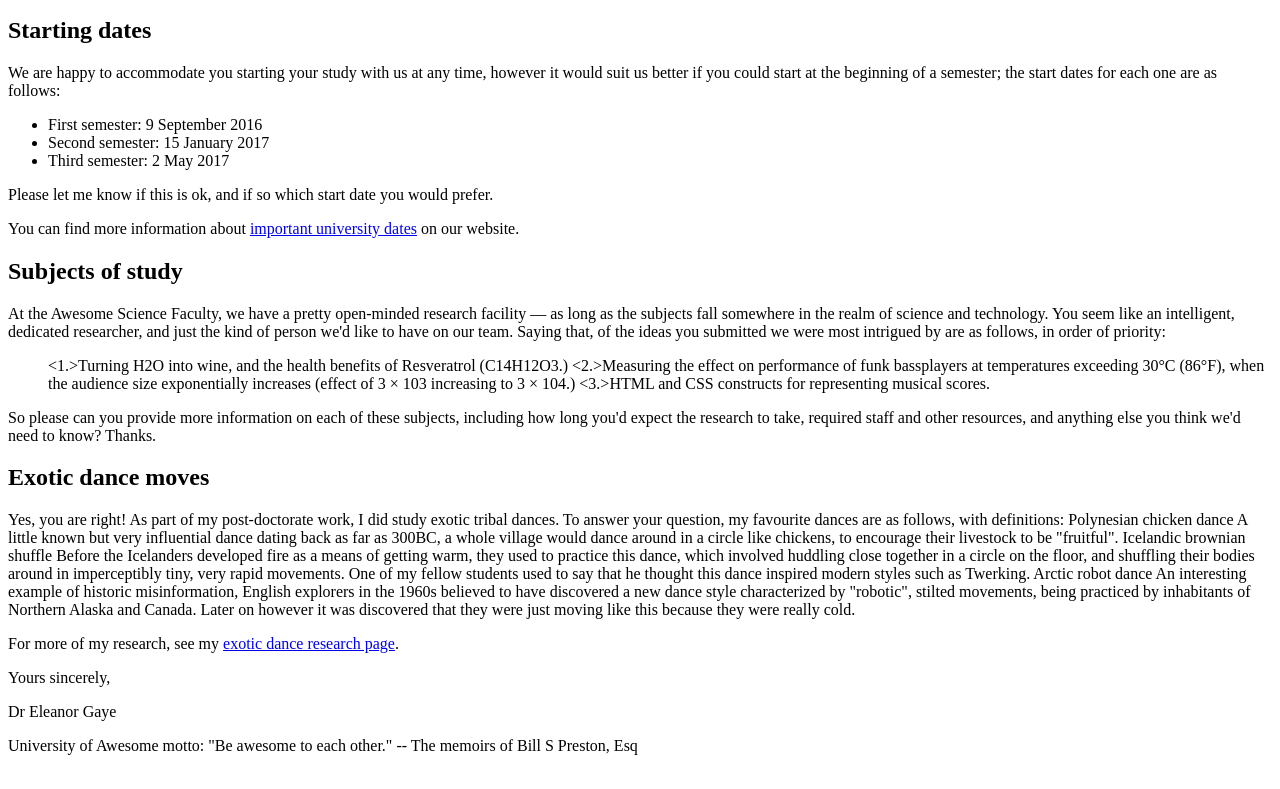
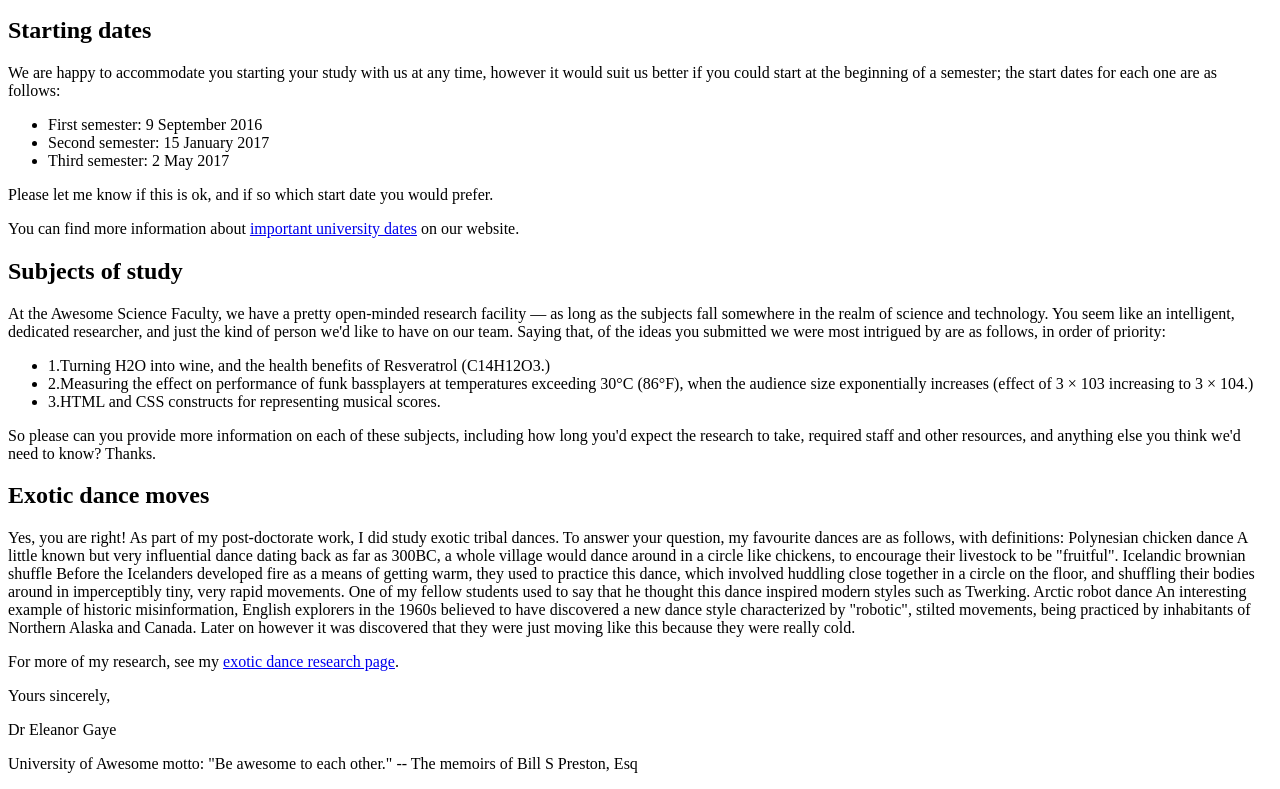
Before and after one commit to taylorsas/taylorsas.github.io, a plain HTML site: page letter.html in a window 1280 px wide. Shown: the part 561-1350 px from the top of the page. Drawn offline with Linux system fonts and the light colour scheme.

Commit message:
fix issue with numbered list.

```diff
--- a/letter.html
+++ b/letter.html
@@ -47,9 +47,9 @@
         <p>At the Awesome Science Faculty, we have a pretty open-minded research facility — as long as the subjects fall somewhere in the realm of science and technology. You seem like an intelligent, dedicated researcher, and just the kind of person we'd like to have on our team. Saying that, of the ideas you submitted we were most intrigued by are as follows, in order of priority:
 
         <ul>
-            <1.>Turning H2O into wine, and the health benefits of Resveratrol (C14H12O3.)</1.>
-            <2.>Measuring the effect on performance of funk bassplayers at temperatures exceeding 30°C (86°F), when the audience size exponentially increases (effect of 3 × 103 increasing to 3 × 104.)</2.>
-            <3.>HTML and CSS constructs for representing musical scores.</3.>
+            <li>1.Turning H2O into wine, and the health benefits of Resveratrol (C14H12O3.)</li>
+            <li>2.Measuring the effect on performance of funk bassplayers at temperatures exceeding 30°C (86°F), when the audience size exponentially increases (effect of 3 × 103 increasing to 3 × 104.)</li>
+            <li>3.HTML and CSS constructs for representing musical scores.</li>
         </ul>
 
         So please can you provide more information on each of these subjects, including how long you'd expect the research to take, required staff and other resources, and anything else you think we'd need to know? Thanks.</p>
```
